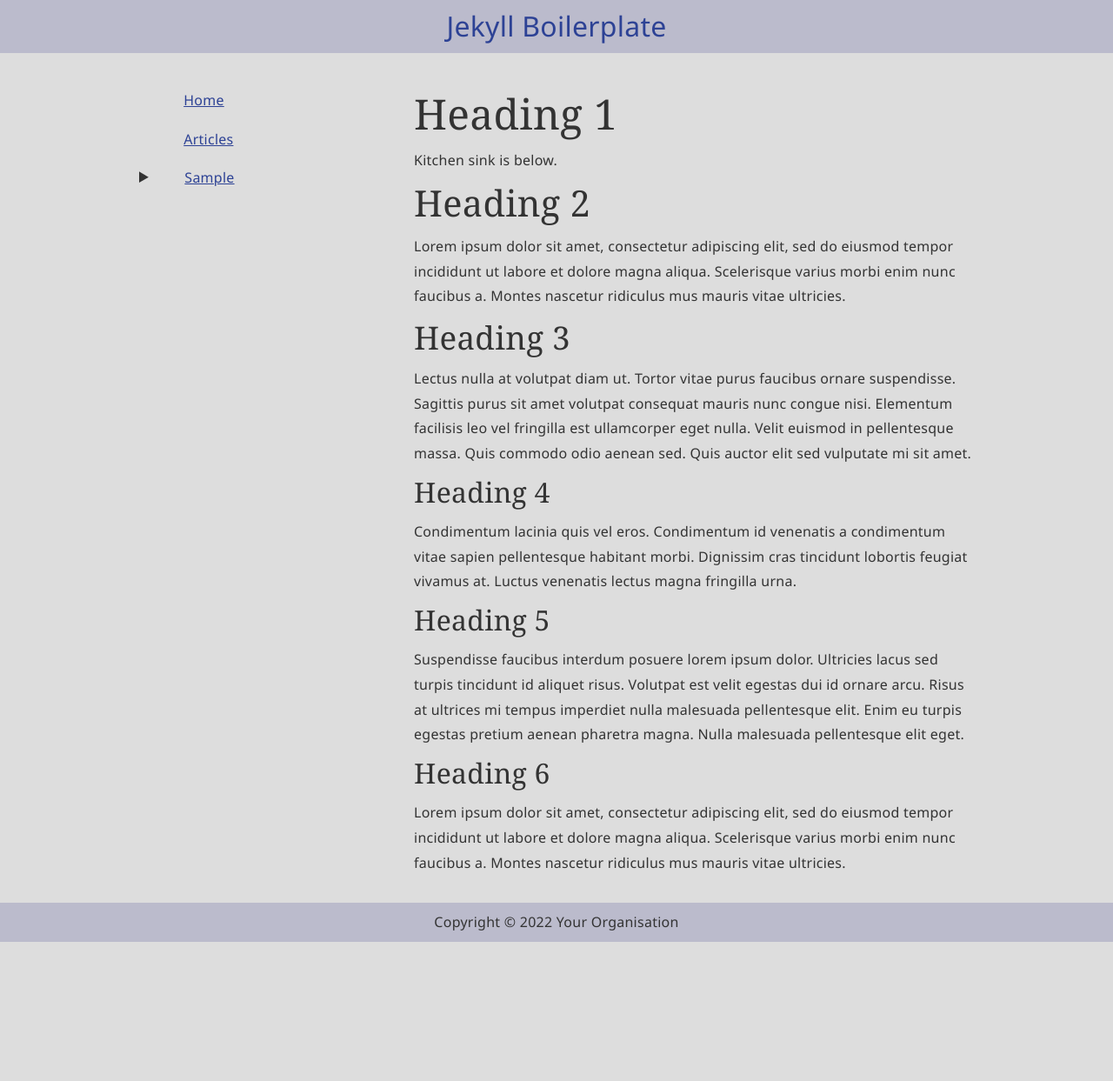
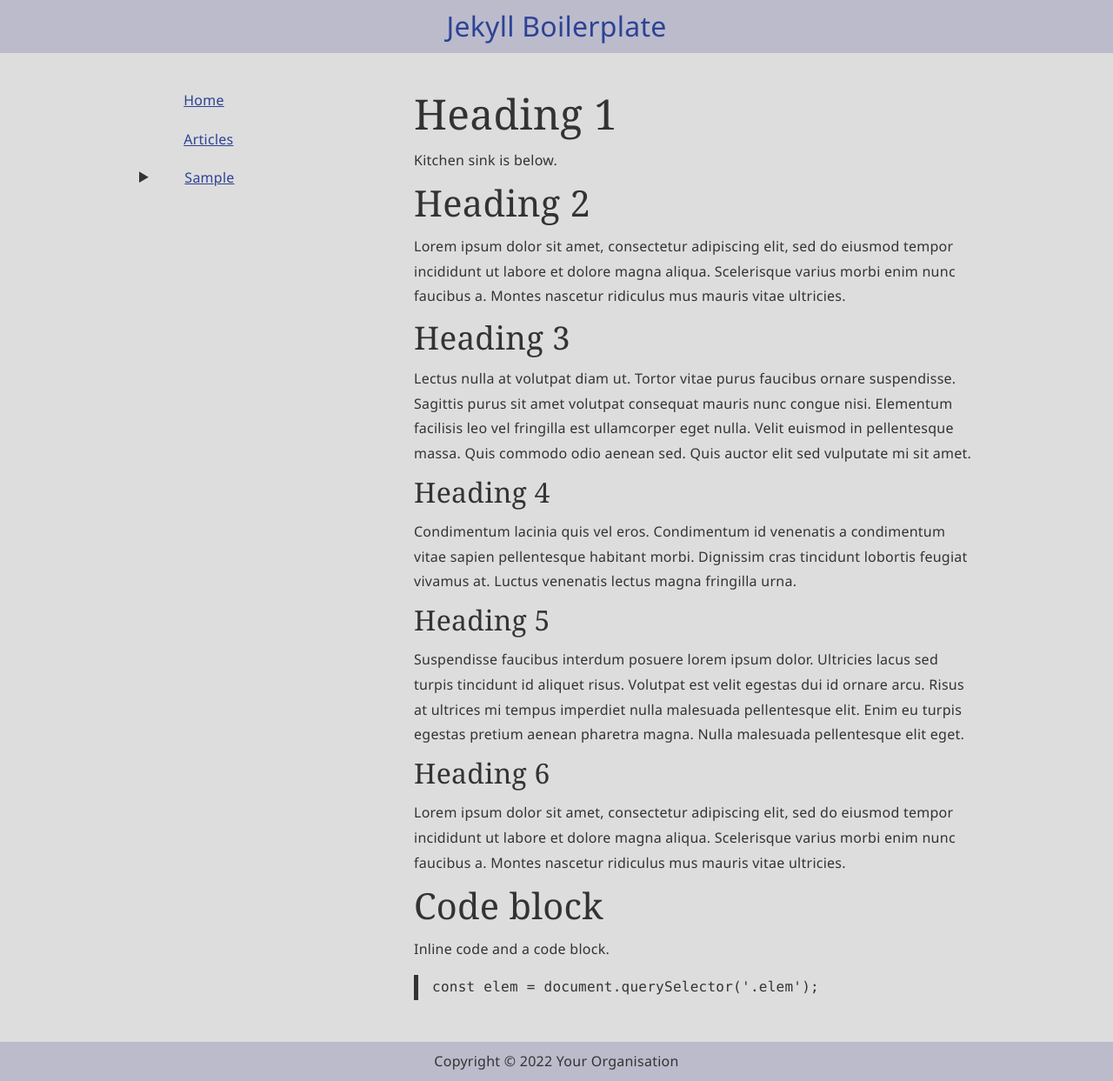
Before and after one commit to Steve-Fenton/jekyll-boilerplate, a Jekyll site: the page built from index.md, in a window 1280 px wide and 1243 px high. Shown: the whole window at 87% size. Built offline with Jekyll 4.4.1, drawn with Linux system fonts in a browser that asks for light colours.

Commit message:
GitHub Pages

```diff
--- a/_config.yml
+++ b/_config.yml
@@ -9,9 +9,9 @@ description: >-
 # The subpath of your site, e.g. /blog
 baseurl: ""
 # The output folder
-destination: _site
+destination: _site/jekyll-boilerplate/
 # The website URL
-url: https://example.com
+url: https://steve-fenton.github.io
 
 # Sets the theme colour for browsers
 theme_color_hex: 333333
@@ -28,5 +28,9 @@ paginate_page: "page-"
 # Build settings
 markdown: kramdown
 
+kramdown:
+  math_engine: mathjax
+  syntax_highlighter: rouge
+
 include: [_pages]
 exclude: ["LICENSE", "README.md"]
--- a/assets/css/main.css
+++ b/assets/css/main.css
@@ -13,6 +13,7 @@
 
     --heading-font: Georgia, 'Times New Roman', Times, serif;
     --content-font: 'Segoe UI', Tahoma, Geneva, Verdana, sans-serif;
+    --code-font: Consolas, 'Courier New', Courier, monospace;
 
     --block-gap: 2rem;
 
@@ -186,6 +187,7 @@ body > footer {
 details summary::-webkit-details-marker,
 details summary::marker {
     font-size: var(--marker-size);
+    width: 1em;
 }
 
 /* Jekyll Post List */
@@ -215,3 +217,14 @@ details summary::marker {
         grid-template-columns: auto;
     }
 }
+
+/* Code Block */
+
+pre.highlight {
+    border-left: 5px solid var(--fore);
+    padding-left: 1rem;
+    font-family: var(--code-font);
+    overflow: auto;
+    max-width: calc(100vw - var(--block-gap) - var(--block-gap));
+    margin: 1em 0;
+}
--- a/index.md
+++ b/index.md
@@ -31,3 +31,9 @@ Suspendisse faucibus interdum posuere lorem ipsum dolor. Ultricies lacus sed tur
 ###### Heading 6
 
 Lorem ipsum dolor sit amet, consectetur adipiscing elit, sed do eiusmod tempor incididunt ut labore et dolore magna aliqua. Scelerisque varius morbi enim nunc faucibus a. Montes nascetur ridiculus mus mauris vitae ultricies.
+
+## Code block
+
+Inline `code` and a code block.
+
+    const elem = document.querySelector('.elem');
```
Also changed, not shown: README.md.
